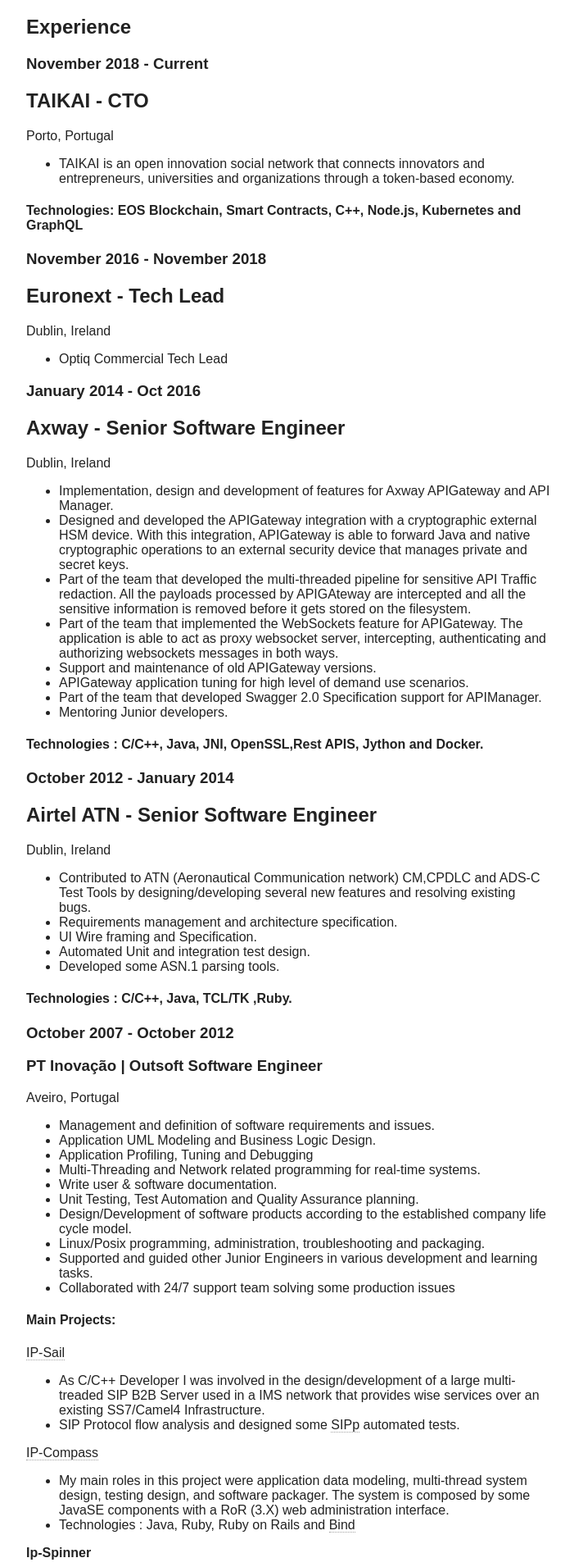
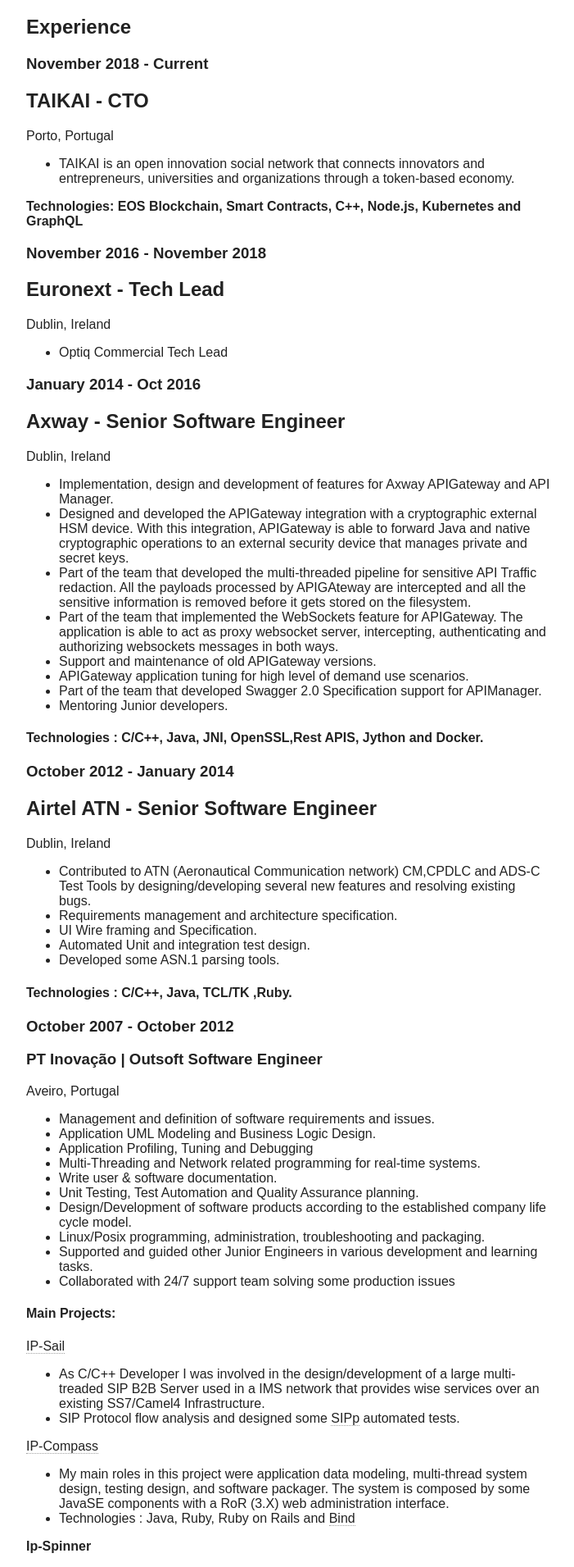
Before and after one commit to hvasconcelos/hvasconcelos.github.io, a Jekyll site: the page built from resume.md, in a window 1280 px wide. Shown: the part 999-2910 px from the top of the page at 82% size, without its empty margins (288-989 px from the left). Built offline with Jekyll 4.4.1, drawn with Linux system fonts in a browser that asks for light colours; nearby versions of some CDN libraries; comment, search, counter and statistics services are not loaded.

```diff
--- a/resume.md
+++ b/resume.md
@@ -37,7 +37,7 @@ Porto, Portugal
 
 * TAIKAI is an open innovation social network that connects innovators and entrepreneurs, universities and organizations through a token-based economy.
 
-#### Technologies: EOS Blockchain, Smart Contracts, C++, Node.js, Kubernetes and GraphQL
+**Technologies: EOS Blockchain, Smart Contracts, C++, Node.js, Kubernetes and GraphQL**
 
 ### November 2016 - November 2018
 
```
